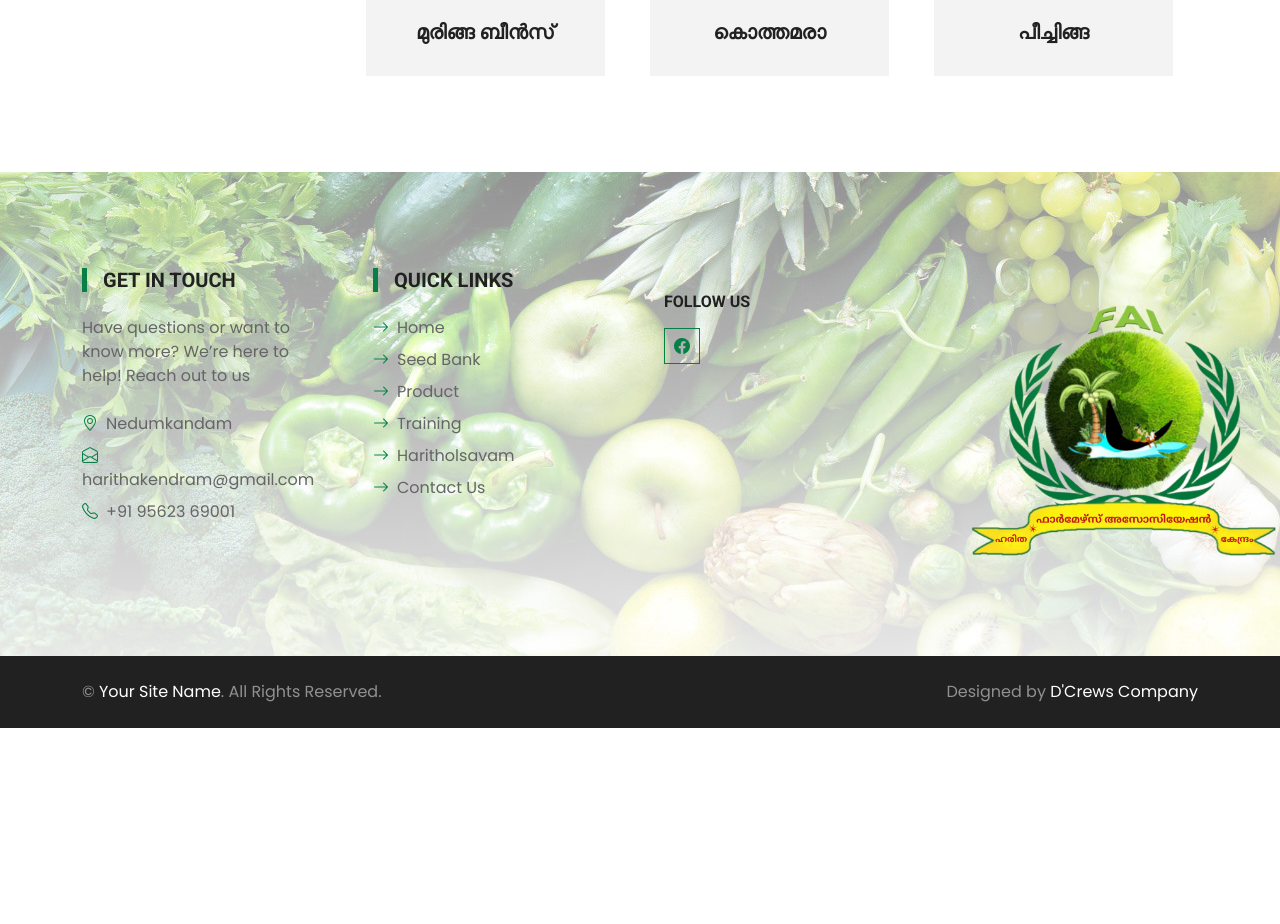
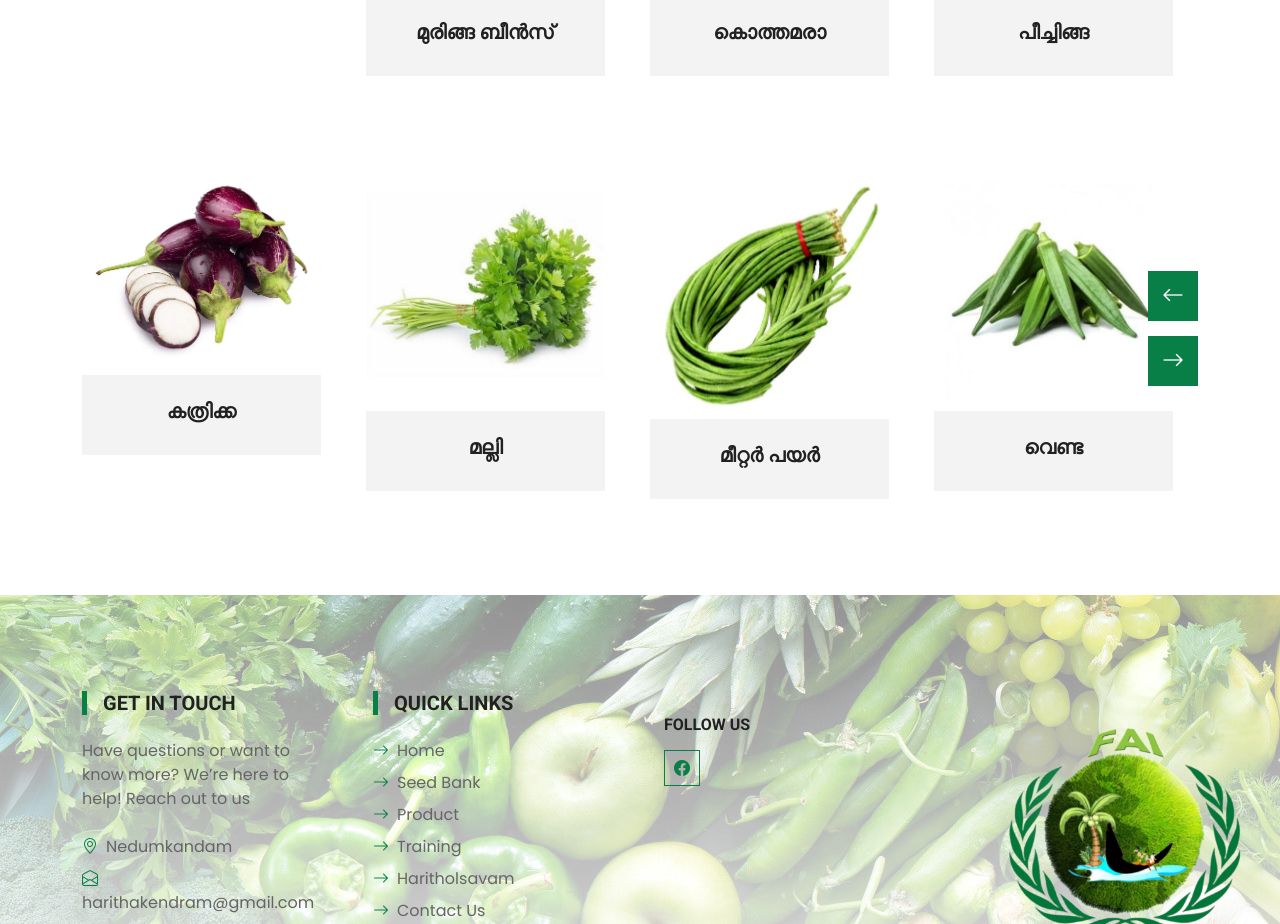
Before and after one commit to harithakendram/web, a plain HTML site: page seedbank.html in a window 1280 px wide. Shown: the part 2314-3238 px from the top of the page. Before the commit the page ends 3042 px from the top, so only its background shows below. Drawn offline with nearby package versions, Linux system fonts and the light colour scheme.

Commit message:
third commit

```diff
--- a/seedbank.html
+++ b/seedbank.html
@@ -285,6 +285,53 @@
             </div>
         </div>
     </div>
+    <div class="container-fluid py-5">
+        <div class="container">
+            <div class="owl-carousel team-carousel position-relative" style="padding-right: 25px;">
+                <div class="team-item">
+                    <div class="position-relative overflow-hidden">
+                        <img class="img-fluid w-100" src="img/seed11.jpg" alt="">
+                    </div>
+                    <div class="bg-light text-center p-4">
+                        <h5 class="text-uppercase">ഹരിത വഴുതന </h5>
+                    </div>
+                </div>
+                <div class="team-item">
+                    <div class="position-relative overflow-hidden">
+                        <img class="img-fluid w-100" src="img/seed12.jpg" alt="">
+
+                    </div>
+                    <div class="bg-light text-center p-4">
+                        <h5 class="text-uppercase">കത്രിക്ക</h5>
+                    </div>
+                </div>
+                <div class="team-item">
+                    <div class="position-relative overflow-hidden">
+                        <img class="img-fluid w-100" src="img/seed13.jpg" alt="">
+                    </div>
+                    <div class="bg-light text-center p-4">
+                        <h5 class="text-uppercase">മല്ലി</h5>
+                    </div>
+                </div>
+                <div class="team-item">
+                    <div class="position-relative overflow-hidden">
+                        <img class="img-fluid w-100" src="img/seed14.jpg" alt="">
+                    </div>
+                    <div class="bg-light text-center p-4">
+                        <h5 class="text-uppercase">മീറ്റർ പയർ </h5>
+                    </div>
+                </div>
+                <div class="team-item">
+                    <div class="position-relative overflow-hidden">
+                        <img class="img-fluid w-100" src="img/seed15.jpg" alt="">
+                    </div>
+                    <div class="bg-light text-center p-4">
+                        <h5 class="text-uppercase">വെണ്ട</h5>
+                    </div>
+                </div>
+            </div>
+        </div>
+    </div>
     <!-- Team End -->
     <div class="footer container-fluid bg-dark mt-5 py-5">
         <div class="container pt-5">
```
Also changed, not shown: img/seed11.jpg (added), img/seed12.jpg (added), img/seed13.jpg (added), img/seed14.jpg (added), img/seed15.jpg (added).
